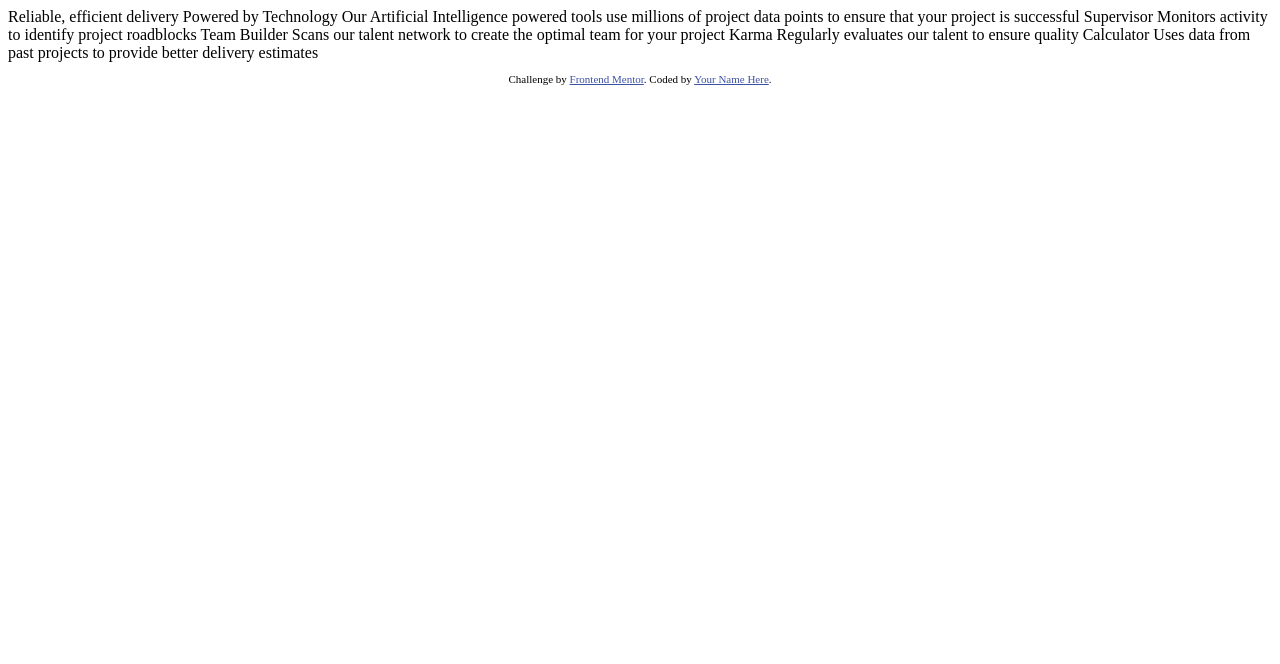
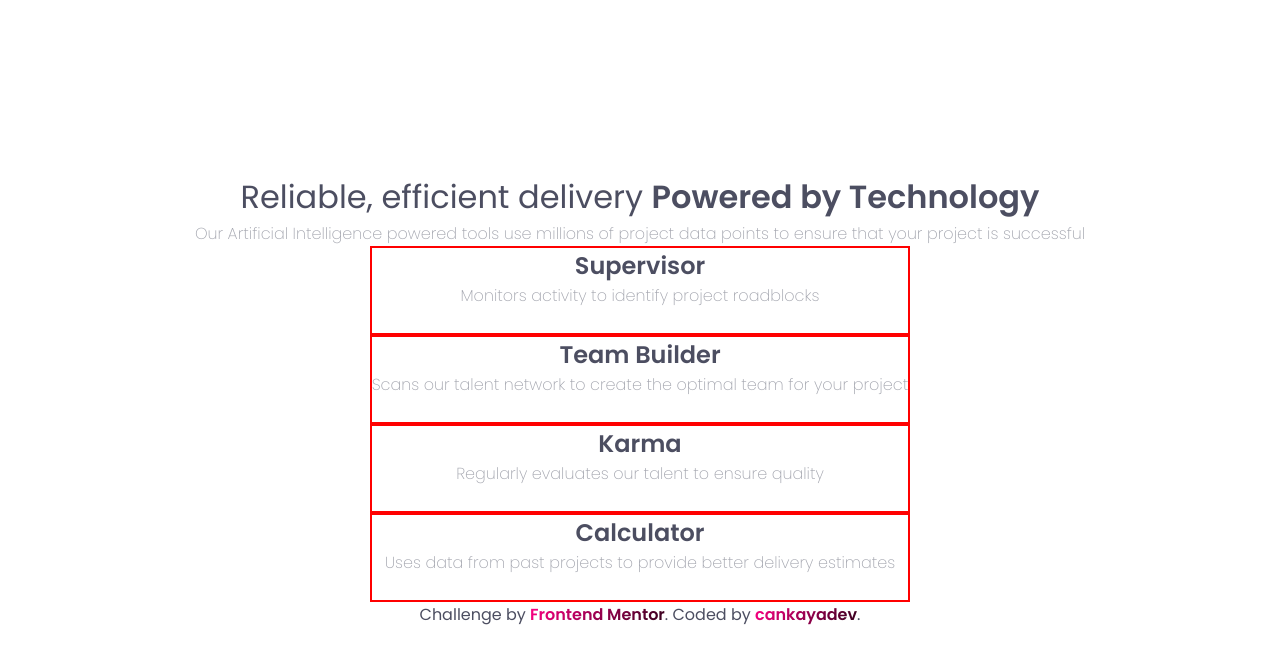
Before and after one commit to cankayadev/four-cards, a plain HTML site: page index.html in a window 1280 px wide. Drawn offline with Linux system fonts and the light colour scheme.

Commit message:
styleguide done, general styling done, grid needs to be done

```diff
--- /dev/null
+++ b/css/attribution.css
@@ -0,0 +1,16 @@
+.attribution a {
+    color: hsl(228, 45%, 44%);
+    text-decoration: none;
+    font-weight: bold;
+    background-image: linear-gradient(120deg, #ff0084 0%, #33001b 100%);
+    -webkit-background-clip: text;
+    color: transparent;
+    transition: all 0.3s ease-out;
+}
+
+.attribution a:hover {
+    background-image: linear-gradient(120deg, #33001b 0%, #ff0084 100%);
+    -webkit-background-clip: text;
+    color: transparent;
+    text-shadow: 0 0 6px rgba(243, 203, 5, 0.617);
+}
--- /dev/null
+++ b/css/styles.css
@@ -0,0 +1,56 @@
+/* Fonts */
+
+/* General styles */
+
+* {
+    margin: 0;
+    padding: 0;
+    box-sizing: border-box;
+}
+
+:root {
+    --red: hsl(0, 78%, 62%);
+    --cyan: hsl(180, 62%, 55%);
+    --orange: hsl(34, 97%, 64%);
+    --blue: hsl(212, 86%, 64%);
+    --very-dark-blue: hsl(234, 12%, 34%);
+    --grayish-blue: hsl(229, 6%, 66%);
+    --very-light-gray: hsl(0, 0%, 98%);
+}
+
+.card {
+    border: 2px red solid
+}
+
+body {
+    display: flex;
+    flex-direction: column;
+    align-items: center;
+    justify-content: center;
+    text-align: center;
+    height: calc(100vh - .1px);
+    font-family: 'Poppins', sans-serif;
+    color: var(--very-dark-blue);
+}
+
+.card-wrapper {
+    display: grid;
+    grid-template-columns: 'free' 'team' 'free';
+}
+
+.card1 {
+    grid-area: 'team';
+}
+
+h1 {
+    font-weight: 400;
+}
+
+.bold {
+    font-weight: 600;
+}
+
+p {
+    font-weight: 200;
+    color: var(--grayish-blue);
+}
--- a/index.html
+++ b/index.html
@@ -1,45 +1,67 @@
 <!DOCTYPE html>
 <html lang="en">
   <head>
-  <meta charset="UTF-8">
-  <meta name="viewport" content="width=device-width, initial-scale=1.0"> <!-- displays site properly based on user's device -->
+    <meta charset="UTF-8" />
+    <meta name="viewport" content="width=device-width, initial-scale=1.0" />
+    <!-- displays site properly based on user's device -->
 
-  <link rel="icon" type="image/png" sizes="32x32" href="./images/favicon-32x32.png">
+    <link
+      rel="icon"
+      type="image/png"
+      sizes="32x32"
+      href="./images/favicon-32x32.png"
+    />
 
     <title>Frontend Mentor | Four card feature section</title>
-
-  <!-- Feel free to remove these styles or customise in your own stylesheet 👍 -->
     <style>
-    .attribution { font-size: 11px; text-align: center; }
-    .attribution a { color: hsl(228, 45%, 44%); }
+      @import url("https://fonts.googleapis.com/css2?family=Poppins:wght@200;400;600&display=swap");
+      @import url(./css/styles.css);
+      @import url(./css/attribution.css);
     </style>
   </head>
   <body>
-
+    <div class="header">
+      <h1 class="main-header">
         Reliable, efficient delivery
-  Powered by Technology
-
-  Our Artificial Intelligence powered tools use millions of project data points
-  to ensure that your project is successful
-
-  Supervisor
-  Monitors activity to identify project roadblocks
-
-  Team Builder
+        <span class="bold">Powered by Technology</span>
+      </h1>
+      <p>
+        Our Artificial Intelligence powered tools use millions of project data
+        points to ensure that your project is successful
+      </p>
+    </div>
+    <div class="card-wrapper">
+      <div class="card card1">
+        <h2>Supervisor</h2>
+        <p>Monitors activity to identify project roadblocks</p>
+        <picture><img src="" alt="" /></picture>
+      </div>
+      <div class="card card2">
+        <h2>Team Builder</h2>
+        <p>
           Scans our talent network to create the optimal team for your project
-
-  Karma
-  Regularly evaluates our talent to ensure quality
-
-  Calculator
-  Uses data from past projects to provide better delivery estimates
-
+        </p>
+        <picture><img src="" alt="" /></picture>
+      </div>
+      <div class="card card3">
+        <h2>Karma</h2>
+        <p>Regularly evaluates our talent to ensure quality</p>
+        <picture><img src="" alt="" /></picture>
+      </div>
+      <div class="card card4">
+        <h2>Calculator</h2>
+        <p>Uses data from past projects to provide better delivery estimates</p>
+        <picture><img src="" alt="" /></picture>
+      </div>
+    </div>
 
     <footer>
-    <p class="attribution">
-      Challenge by <a href="https://www.frontendmentor.io?ref=challenge" target="_blank">Frontend Mentor</a>.
-      Coded by <a href="#">Your Name Here</a>.
-    </p>
+      <div class="attribution">
+        Challenge by
+        <a href="https://www.frontendmentor.io?ref=challenge" target="_blank"
+          >Frontend Mentor</a
+        >. Coded by <a href="https://bahtiyarkaya.com">cankayadev</a>.
+      </div>
     </footer>
   </body>
 </html>
```
Lines whose indentation alone changed are shown as unchanged.
